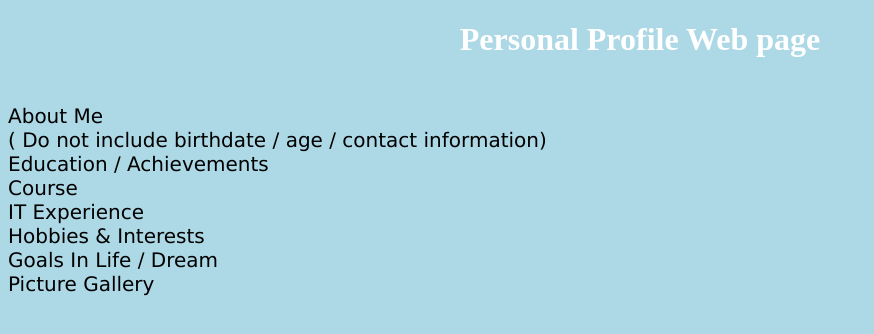
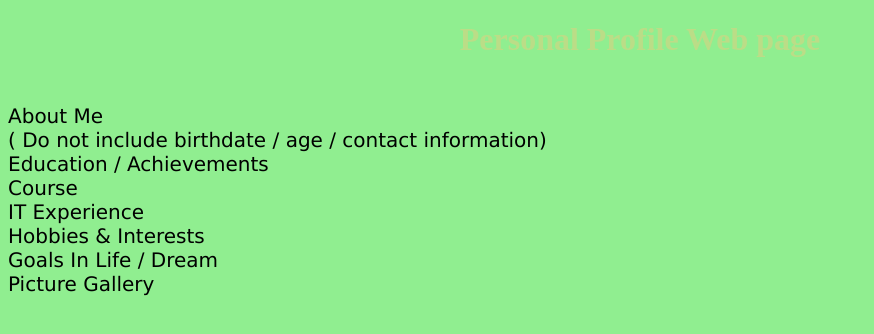
Before and after one commit to apcjlquesada/webprogSS231-personal-website, a plain HTML site: page home/index.html in a window 1280 px wide. Shown: the whole page, without its empty margins (0-874 px from the left). Drawn offline with Linux system fonts and the light colour scheme.

Commit message:
updated colors

```diff
--- a/home/css/mystyle.css
+++ b/home/css/mystyle.css
@@ -1,9 +1,9 @@
 body {
-    background-color: lightblue;
+    background-color: lightgreen;
   }
 
   h1 {
-    color: white;
+    color: rgb(187, 221, 135);
     text-align: center;
   }
 
```
